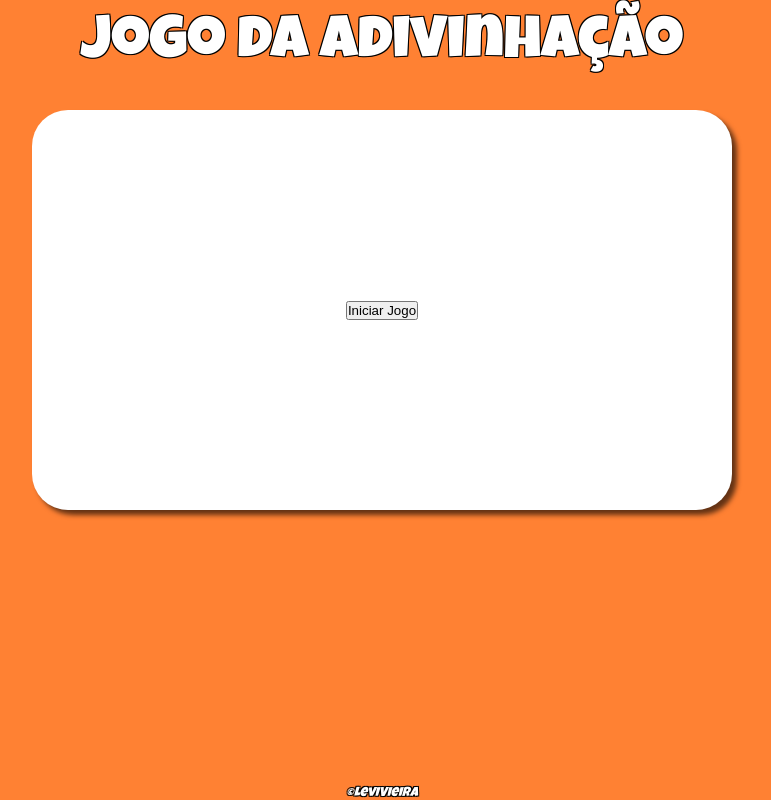
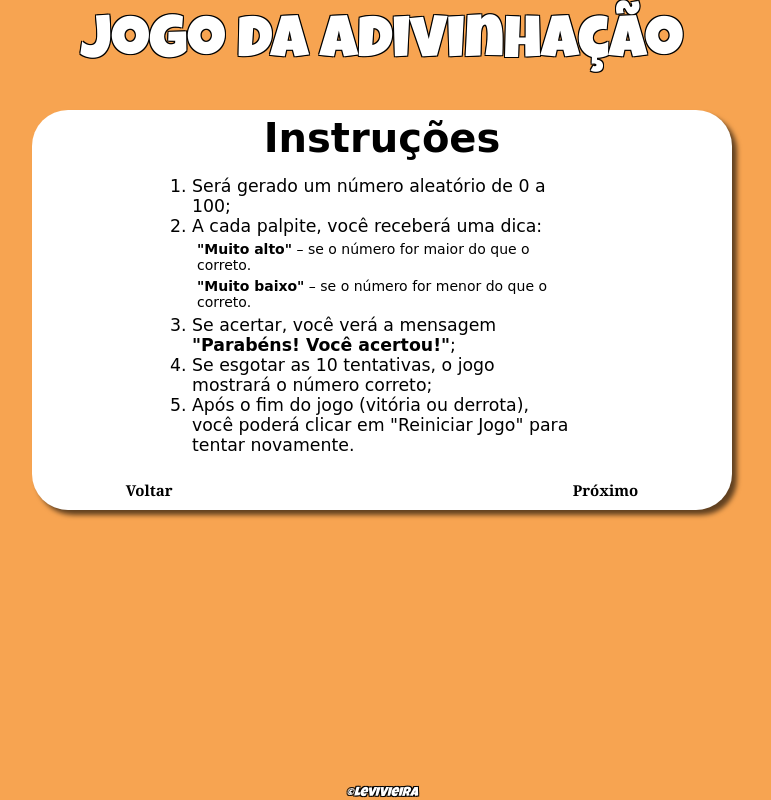
Before and after one commit to LeviDeveloper-tech/Projeto-Jogo-Adivinhacao, a plain HTML site: page Projeto-Jogo-Adivinhacao/index.html in a window 1280 px wide. Both pictures are taken after a click on the button "Iniciar Jogo". Shown: the whole page, without its empty margins (258-1029 px from the left). Drawn offline with Linux system fonts and the light colour scheme.

Commit message:
Implementa telas de introdução e instruções do jogo.
Este commit adiciona o fluxo inicial do jogo, com as telas de introdução, instruções e preparação. O botão "Iniciar Jogo" foi movido do HTML para ser renderizado dinamicamente via JavaScript. Foram criados os módulos showIntro.js, showInstructions.js e showReady.js, responsáveis por exibir e controlar cada etapa inicial. O main.js agora centraliza a execução inicial do jogo, e a estrutura do projeto foi reorganizada com pastas para melhor modularização.

```diff
--- a/Projeto-Jogo-Adivinhacao/index.html
+++ b/Projeto-Jogo-Adivinhacao/index.html
@@ -3,16 +3,15 @@
   <head>
     <meta charset="UTF-8" />
     <meta name="viewport" content="width=device-width, initial-scale=1.0" />
-    <title>Document</title>
+    <title>Jogo da Adivinhação</title>
     <link rel="stylesheet" href="./style/main/main.css" />
+    <script type="module" src="./script/main.js"></script>
   </head>
   <body>
     <header>
-      <p id="tituloPrincipal">Jogo da Adivinhação</p>
+      <p class="principalTitulo" id="principalTitulo">Jogo da Adivinhação</p>
     </header>
-    <section id="sectionPrincipal">
-      <button type="button">Iniciar Jogo</button>
-    </section>
+    <section class="principalSection" id="principalSection"></section>
     <footer>
       <p>&copy;LeviVieira</p>
     </footer>
--- /dev/null
+++ b/Projeto-Jogo-Adivinhacao/script/main.js
@@ -0,0 +1,5 @@
+import { showIntro } from "./views/showIntro.js";
+
+document.addEventListener("DOMContentLoaded", () => {
+  showIntro();
+});
--- /dev/null
+++ b/Projeto-Jogo-Adivinhacao/script/views/showInstructions.js
@@ -0,0 +1,44 @@
+import { showIntro } from "./showIntro.js";
+import { showReady } from "./showReady.js";
+
+export function showInstructions() {
+  const principalSection = document.getElementById("principalSection");
+
+  principalSection.innerHTML = `
+    <div id="instructionDiv" class="instructionDiv">
+      <h3>Instruções</h3>
+      <ol>
+        <li>Será gerado um número aleatório de 0 a 100;</li>
+        <li>
+          <p>A cada palpite, você receberá uma dica:</p>
+          <ul>
+            <li><strong>"Muito alto"</strong> – se o número for maior do que o correto.</li>
+            <li><strong>"Muito baixo"</strong> – se o número for menor do que o correto.</li>
+          </ul>
+        </li>
+        <li>Se acertar, você verá a mensagem <strong>"Parabéns! Você acertou!"</strong>;</li>
+        <li>Se esgotar as 10 tentativas, o jogo mostrará o número correto;</li>
+        <li>Após o fim do jogo (vitória ou derrota), você poderá clicar em "Reiniciar Jogo" para tentar novamente.</li>
+      </ol>
+    </div>
+    <div class="divButtons" id="divButtons">
+      <button type="button" id="buttonBackInstruction" class="navButtons">Voltar</button>
+      <button type="button" id="buttonNextInstruction" class="navButtons">Próximo</button>
+    </div>
+  `;
+
+  const buttonBackInstruction = document.getElementById(
+    "buttonBackInstruction"
+  );
+  const buttonNextInstruction = document.getElementById(
+    "buttonNextInstruction"
+  );
+
+  buttonBackInstruction.addEventListener("click", () => {
+    showIntro();
+  });
+
+  buttonNextInstruction.addEventListener("click", () => {
+    showReady();
+  });
+}
--- /dev/null
+++ b/Projeto-Jogo-Adivinhacao/script/views/showIntro.js
@@ -0,0 +1,17 @@
+import { showInstructions } from "./showInstructions.js";
+
+export function showIntro() {
+  const principalSection = document.getElementById("principalSection");
+
+  principalSection.innerHTML = `
+    <button type="button" class="initialButton" id="initialButton">
+      Iniciar Jogo
+    </button>
+  `;
+
+  const initialButton = document.getElementById("initialButton");
+
+  initialButton.addEventListener("click", () => {
+    showInstructions();
+  });
+}
--- /dev/null
+++ b/Projeto-Jogo-Adivinhacao/script/views/showReady.js
@@ -0,0 +1,9 @@
+export function showReady() {
+  const principalSection = document.getElementById("principalSection");
+
+  principalSection.innerHTML = `
+    <p>Pronto...</p>
+    <p>Gerando Número...</p>
+    <p>Boa sorte, você tem 10 tentativas!...</p>
+    `;
+}
--- a/Projeto-Jogo-Adivinhacao/style/components/components.css
+++ b/Projeto-Jogo-Adivinhacao/style/components/components.css
@@ -0,0 +1,60 @@
+button {
+  border-radius: 34px;
+  font-family: fantasy;
+  cursor: pointer;
+  transition: 0.3s;
+}
+
+button:hover {
+  transform: scale(1.05);
+}
+
+.initialButton {
+  width: 350px;
+  height: 80px;
+  font-size: 35pt;
+  box-shadow: 3px 3px 3px rgba(0, 0, 0, 0.5);
+}
+
+.instructionDiv {
+  background-color: transparent;
+  width: 440px;
+  padding: 30px;
+  padding-top: 5px;
+  padding-bottom: 15px;
+  font-family: cursive;
+  font-size: 13pt;
+  color: black;
+}
+
+.instructionDiv h3 {
+  text-align: center;
+  font-size: 30pt;
+  padding-top: 0px;
+  padding-bottom: 15px;
+}
+.instructionDiv ol {
+}
+
+.instructionDiv ul {
+  list-style-type: none;
+}
+.instructionDiv ul li {
+  font-size: 14px;
+  margin: 5px;
+}
+
+.divButtons {
+  display: flex;
+  justify-content: space-between;
+  gap: 25rem;
+  margin: auto;
+}
+.navButtons {
+  font-size: 15px;
+  font-family: Georgia, "Times New Roman", Times, serif;
+  font-weight: 600;
+  margin-top: 0px;
+  background-color: transparent;
+  border: none;
+}
--- a/Projeto-Jogo-Adivinhacao/style/layout/layout.css
+++ b/Projeto-Jogo-Adivinhacao/style/layout/layout.css
@@ -1,8 +1,8 @@
 body {
-  background-color: var(--cor-fundo);
+  background-color: var(--principal-cor-fundo);
 }
 header {
-  font-family: var(--fonte-principal);
+  font-family: var(--principal-fonte);
   font-size: 45pt;
   color: white;
   text-align: center;
@@ -21,13 +21,14 @@ section {
   align-items: center;
   justify-content: center;
   box-shadow: 5px 5px 5px rgba(0, 0, 0, 0.61);
+  flex-direction: column;
 }
 
 footer {
   color: white;
   font-style: italic;
   font-size: 13px;
-  font-family: var(--fonte-principal);
+  font-family: var(--principal-fonte);
   text-shadow: var(--contorno-texto);
   text-align: center;
   bottom: 0;
--- a/Projeto-Jogo-Adivinhacao/style/variables/variables.css
+++ b/Projeto-Jogo-Adivinhacao/style/variables/variables.css
@@ -1,6 +1,6 @@
 :root {
-  --fonte-principal: "Luckiest Guy", cursive;
-  --cor-fundo: #ff8133;
+  --principal-fonte: "Luckiest Guy", cursive;
+  --principal-cor-fundo: #f7a451;
   --contorno-texto: 1px 1px 0 black, -1px -1px 0 black, 1px -1px 0 black,
     -1px 1px 0 black;
 }
```
Also changed, not shown: Projeto-Jogo-Adivinhacao/script/game/checkGuess.js (added), Projeto-Jogo-Adivinhacao/script/game/gameState.js (added), Projeto-Jogo-Adivinhacao/script/game/generateNumber.js (added), Projeto-Jogo-Adivinhacao/script/game/restartGame.js (added), Projeto-Jogo-Adivinhacao/script/utils/domUtils.js (added), Projeto-Jogo-Adivinhacao/script/views/showGame.js (added), Projeto-Jogo-Adivinhacao/script/views/showGenerator.js (added), 1 other file.
